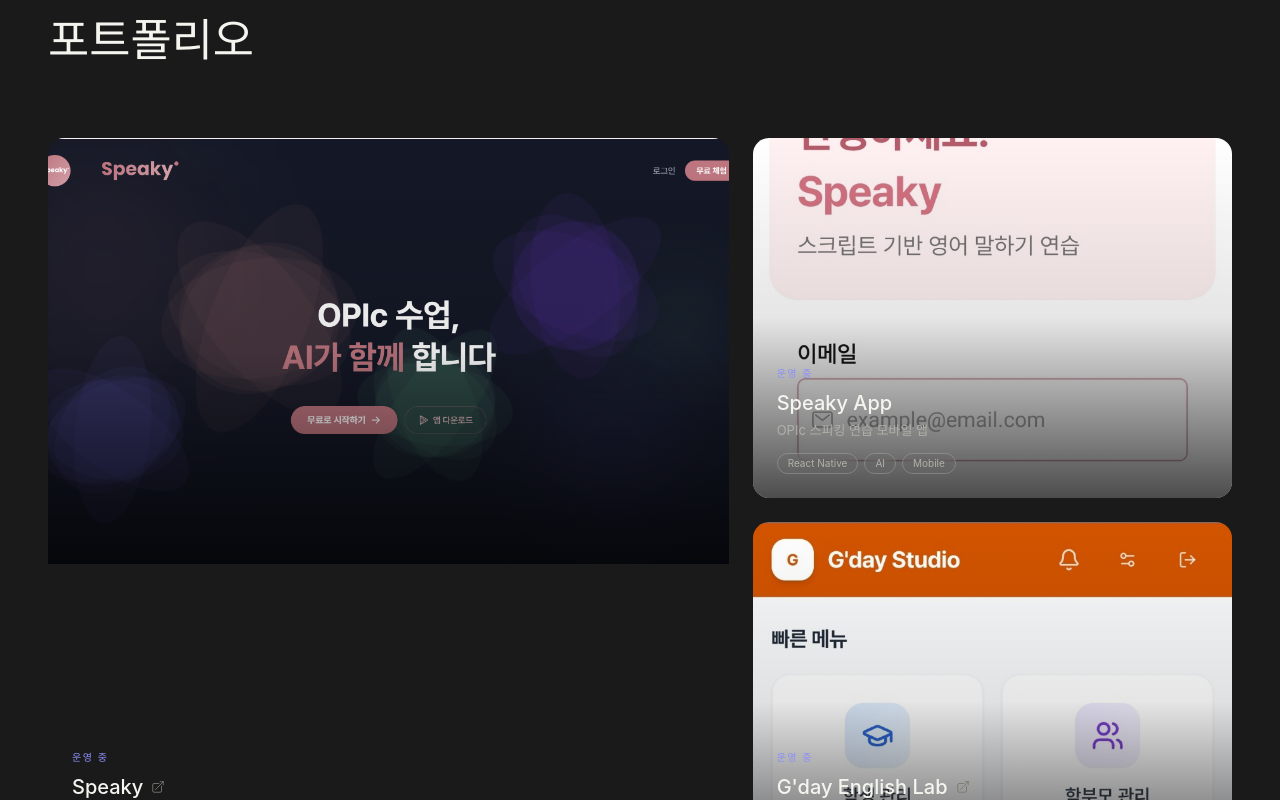
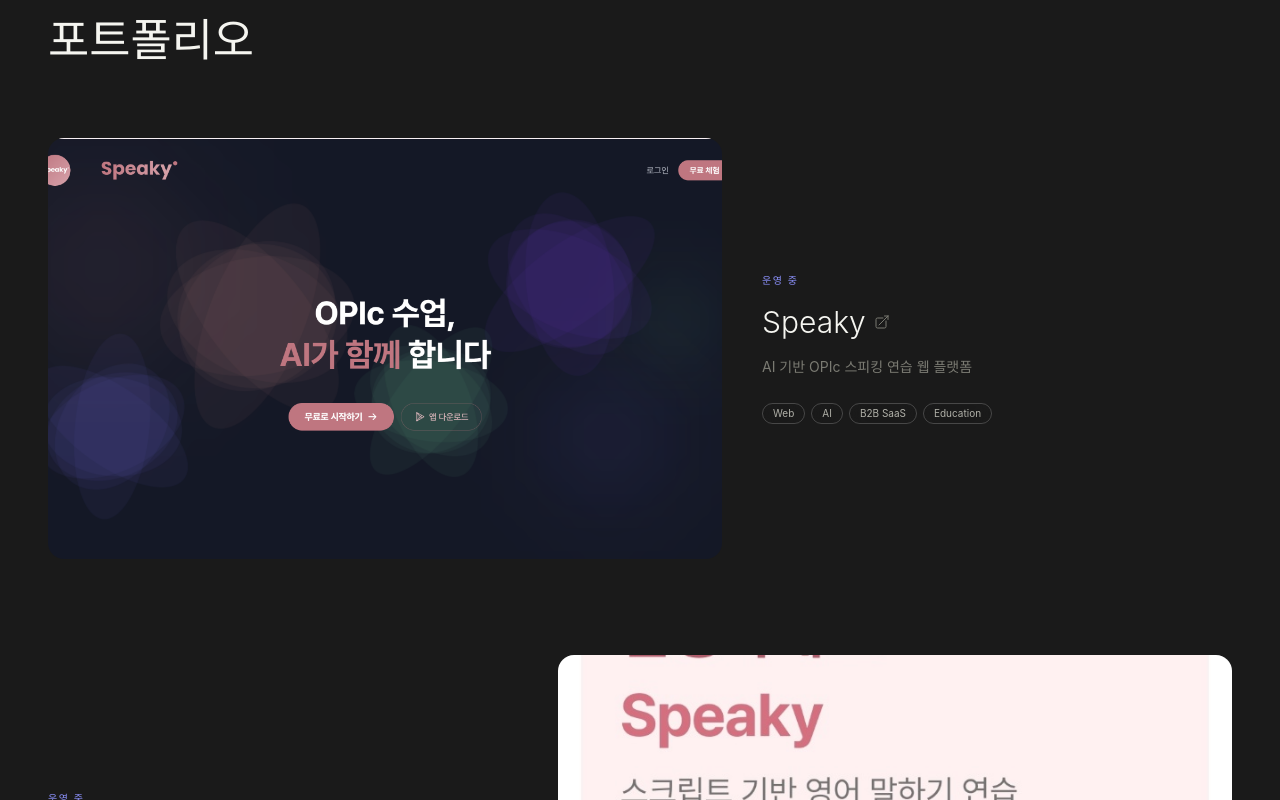
Before and after one commit to pearljjun-source/onthego-homepage, a Next.js app: page /works in a window 1280 px wide. Shown: the part 1520-2320 px from the top of the page. Built offline with nearby package versions, Linux system fonts and the light colour scheme.

Commit message:
포트폴리오를 잡지 스타일 사진+설명 좌우 배치로 변경
Co-Authored-By: Claude Opus 4.6 <noreply@anthropic.com>

```diff
--- a/src/app/works/page.tsx
+++ b/src/app/works/page.tsx
@@ -90,76 +90,55 @@ export default function WorksPage() {
             포트폴리오
           </h2>
 
-          {/* 잡지 스타일 비대칭 레이아웃 */}
-          <div className="grid grid-cols-1 md:grid-cols-12 gap-5 md:gap-6 auto-rows-auto">
+          {/* 잡지 스타일 — 사진 + 옆 설명 */}
+          <div className="space-y-16 md:space-y-24">
             {portfolio.map((item, i) => {
               const Wrapper = item.url ? "a" : "div";
               const linkProps = item.url
                 ? { href: item.url, target: "_blank" as const, rel: "noopener noreferrer" }
                 : {};
-
-              // 비대칭 패턴: 0=wide, 1=narrow, 2=narrow, 3=wide, 4=medium, 5=medium, 6=tall, 7=short ...
-              const patterns = [
-                "md:col-span-7 md:row-span-2",
-                "md:col-span-5",
-                "md:col-span-5",
-                "md:col-span-8",
-                "md:col-span-4 md:row-span-2",
-                "md:col-span-5",
-                "md:col-span-7",
-              ];
-              const aspect = [
-                "aspect-[16/10]",
-                "aspect-[4/3]",
-                "aspect-[4/3]",
-                "aspect-[21/9]",
-                "aspect-[3/4]",
-                "aspect-[16/10]",
-                "aspect-[16/10]",
-              ];
-              const layoutClass = patterns[i % patterns.length];
-              const aspectClass = aspect[i % aspect.length];
+              const isEven = i % 2 === 0;
 
               return (
                 <Wrapper
                   key={item.id}
                   {...linkProps}
-                  className={`group relative rounded-2xl overflow-hidden block ${layoutClass} ${
+                  className={`group grid grid-cols-1 md:grid-cols-12 gap-6 md:gap-10 items-center block ${
                     item.url ? "cursor-pointer" : ""
                   }`}
                 >
-                  {item.image && (
-                    <div className={`relative w-full ${aspectClass} overflow-hidden`}>
+                  {/* 이미지 */}
+                  <div className={`${isEven ? "md:col-span-7" : "md:col-span-7 md:order-2"} relative aspect-[16/10] rounded-2xl overflow-hidden`}>
+                    {item.image && (
                       <Image
                         src={item.image}
                         alt={item.title}
                         fill
-                        sizes="(max-width: 768px) 100vw, 60vw"
+                        sizes="(max-width: 768px) 100vw, 58vw"
                         className={`object-cover group-hover:scale-105 transition-transform duration-700 ease-out ${
                           item.id === "speaky-app" ? "object-[center_17%]" : "object-top"
                         }`}
                       />
-                      <div className="absolute inset-0 bg-gradient-to-t from-black/70 via-black/10 to-transparent" />
-                    </div>
-                  )}
-                  <div className="absolute bottom-0 left-0 right-0 p-5 md:p-6">
-                    <div className="flex items-center gap-2 mb-2">
-                      <span className="text-[10px] tracking-[0.15em] uppercase text-[#8A8FF8]">
-                        {statusLabel[item.status]}
-                      </span>
-                    </div>
-                    <h3 className="text-lg md:text-xl font-medium text-[#F5F5F0] group-hover:text-[#8A8FF8] transition-colors mb-1 flex items-center gap-2">
+                    )}
+                  </div>
+
+                  {/* 설명 */}
+                  <div className={`${isEven ? "md:col-span-5" : "md:col-span-5 md:order-1"} flex flex-col gap-4`}>
+                    <span className="text-[10px] tracking-[0.15em] uppercase text-[#8A8FF8]">
+                      {statusLabel[item.status]}
+                    </span>
+                    <h3 className="text-2xl md:text-3xl font-light text-[#F5F5F0] group-hover:text-[#8A8FF8] transition-colors duration-700 flex items-center gap-2">
                       {item.title}
                       {item.url && (
-                        <svg className="w-3.5 h-3.5 text-[#7A7A72] group-hover:text-[#8A8FF8] transition-colors" fill="none" stroke="currentColor" viewBox="0 0 24 24">
+                        <svg className="w-4 h-4 text-[#7A7A72] group-hover:text-[#8A8FF8] transition-colors" fill="none" stroke="currentColor" viewBox="0 0 24 24">
                           <path strokeLinecap="round" strokeLinejoin="round" strokeWidth={1.5} d="M13.5 6H5.25A2.25 2.25 0 003 8.25v10.5A2.25 2.25 0 005.25 21h10.5A2.25 2.25 0 0018 18.75V10.5m-10.5 6L21 3m0 0h-5.25M21 3v5.25" />
                         </svg>
                       )}
                     </h3>
-                    <p className="text-[13px] text-[#B0B0A8] mb-3">
+                    <p className="text-[14px] text-[#7A7A72] leading-relaxed">
                       {item.description}
                     </p>
-                    <div className="flex flex-wrap gap-1.5">
+                    <div className="flex flex-wrap gap-1.5 mt-2">
                       {item.tags.map((tag) => (
                         <span
                           key={tag}
```
